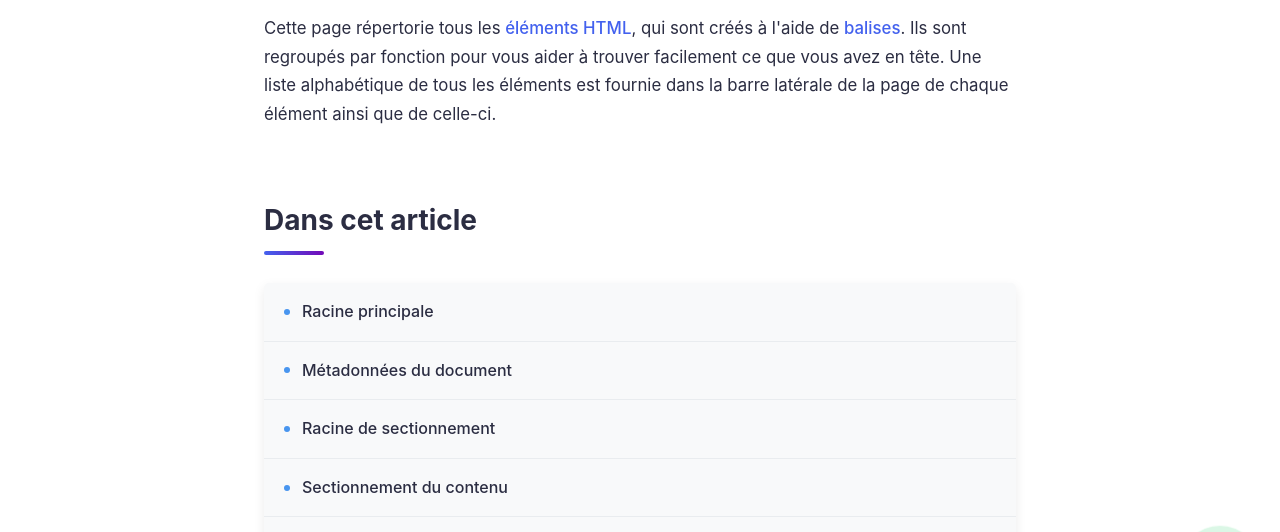
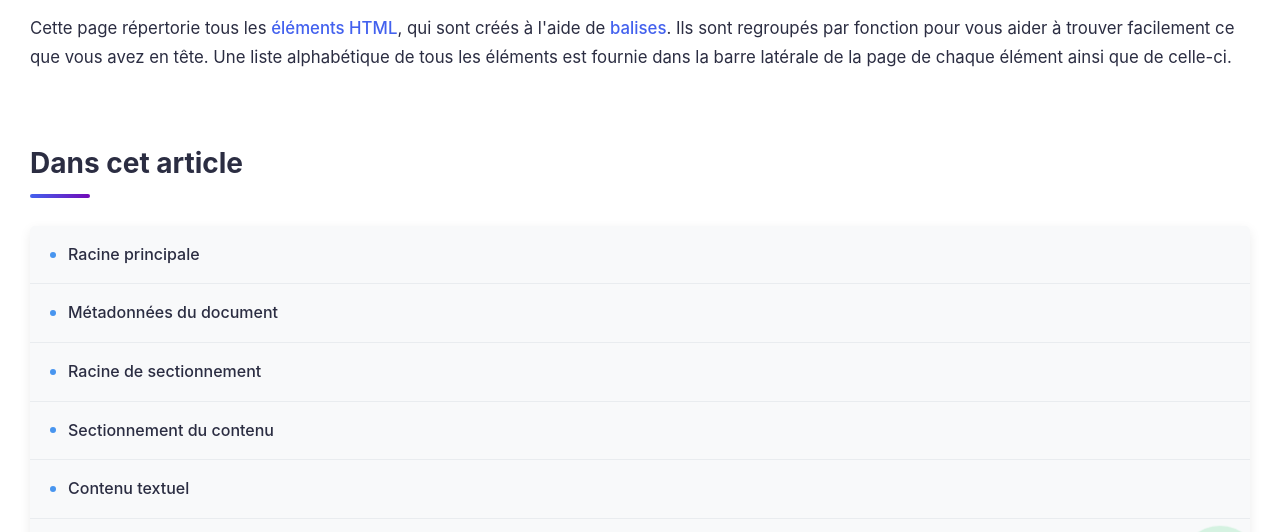
Before and after one commit to Eric213477/Dev-Web, a plain HTML site: page index.html in a window 1280 px wide. Shown: the part 164-696 px from the top of the page. Drawn offline with Linux system fonts and the light colour scheme.

Commit message:
Modify styles for main content and mobile navigation
Updated padding and max-width for main content and adjusted mobile navigation display.

```diff
--- a/index.html
+++ b/index.html
@@ -116,9 +116,9 @@
     .main-content {
       padding-top: 100px;
       padding-bottom: 60px;
-      padding-left: 24px;
-      padding-right: 24px;
-      max-width: 800px;
+      padding-left: 30px;
+      padding-right: 30px;
+      max-width: 100%;
       margin: 0 auto;
       height: 99.9vh;
       overflow: hidden;
@@ -486,9 +486,12 @@
 
     /* Afeno ny mobile-nav rehefa lehibe ny écran */
     @media (min-width: 769px) {
-
+        .mobile-nav {
+            /* Manafoana tanteraka ny element, ka tsy hanana toerana intsony */
+            display: none;
         }
     }
+
   </style>
 
   <style>
```
